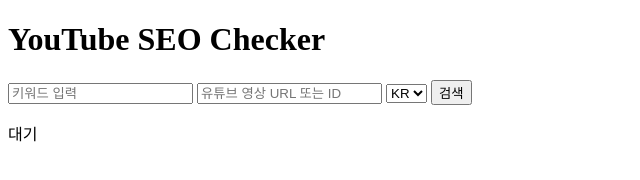
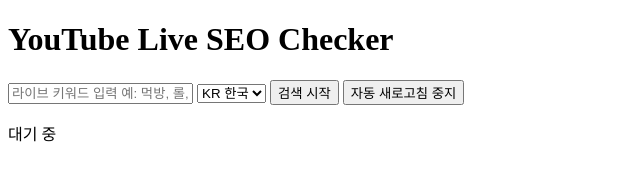
Before and after one commit to teemo8400-lang/youtube-seo, a website: page index.html in a window 1280 px wide. Shown: the whole page, without its empty margins (0-640 px from the left). Drawn offline with Linux system fonts and the light colour scheme.

Commit message:
Update index.html

```diff
--- a/index.html
+++ b/index.html
@@ -2,28 +2,25 @@
 <html lang="ko">
 <head>
   <meta charset="UTF-8">
-  <title>YouTube SEO</title>
+  <title>YouTube Live SEO</title>
   <link rel="stylesheet" href="style.css">
 </head>
 <body>
-  <h1>YouTube SEO Checker</h1>
+  <h1>YouTube Live SEO Checker</h1>
 
-  <input id="keyword" placeholder="키워드 입력">
-  <input id="video" placeholder="유튜브 영상 URL 또는 ID">
-  <select id="region">
-    <option value="KR">KR</option>
-    <option value="US">US</option>
-  </select>
+  <div class="box">
+    <input id="keyword" placeholder="라이브 키워드 입력 예: 먹방, 롤, 음악">
+    <select id="region">
+      <option value="KR">KR 한국</option>
+      <option value="US">US 미국</option>
+      <option value="JP">JP 일본</option>
+    </select>
+    <button onclick="startSearch()">검색 시작</button>
+    <button onclick="stopSearch()">자동 새로고침 중지</button>
+  </div>
 
-  <button onclick="runAll()">검색</button>
-
-  <p id="apiBox">대기</p>
-  <h2 id="rankBox"></h2>
-  <h2 id="scoreBox"></h2>
-
+  <p id="status">대기 중</p>
   <div id="results"></div>
-  <div id="checks"></div>
-  <div id="ideas"></div>
 
   <script src="script.js"></script>
 </body>
```
